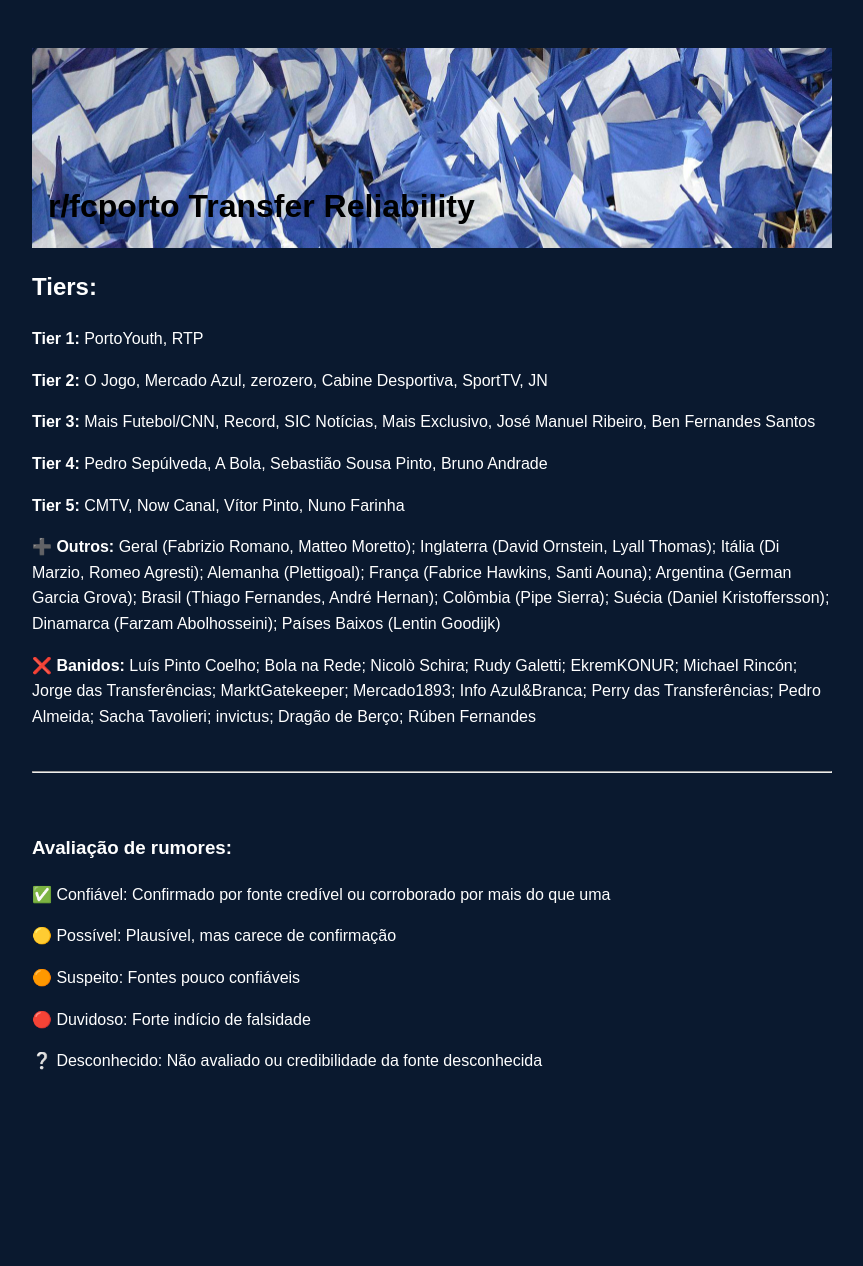
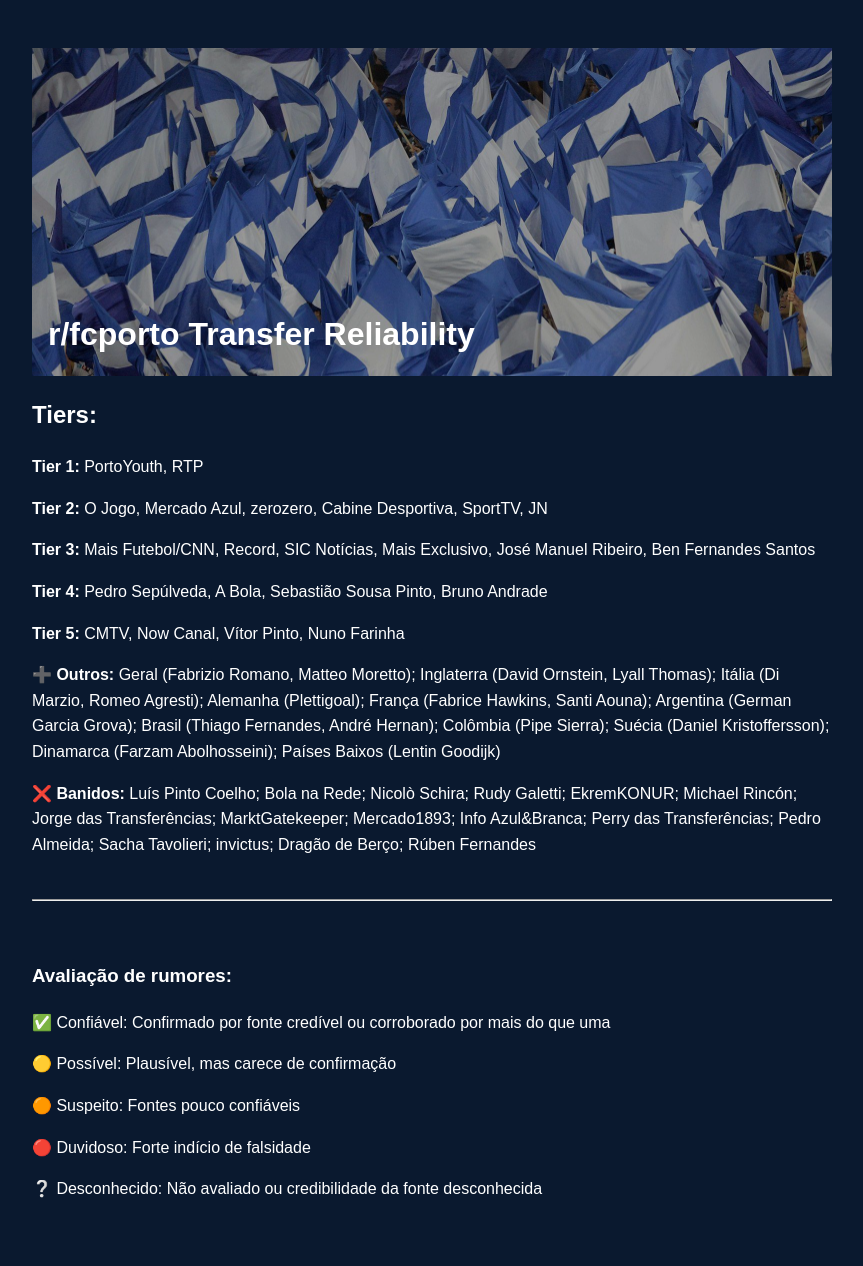
Before and after one commit to Azrial1739/teste-transfer, a Jekyll site: the page built from index.md, in a window 1280 px wide. Shown: the whole page, without its empty margins (208-1071 px from the left). Built offline with Jekyll 4.4.1, drawn with Linux system fonts in a browser that asks for light colours; before the commit the page ends 1138 px from its top, so only the background shows below that.

Commit message:
Update default.html

```diff
--- a/_layouts/default.html
+++ b/_layouts/default.html
@@ -17,23 +17,39 @@
     h1, h2, h3 { color: #fff; }
 
 .banner {
+  position: relative;
   background-image: url('{{ site.baseurl }}/banner.jpg');
   background-size: cover;
-  background-position: center 35%;
-  height: 200px; /* Or however tall you want the banner */
-  position: relative;
+  background-position: center 40%;
+  padding: 4rem 1rem;
+  height: 200px; /* or your preferred height */
+  display: flex;
+  align-items: flex-end;
+}
+
+.banner-overlay {
+  position: absolute;
+  top: 0;
+  left: 0;
+  width: 100%;
+  height: 100%;
+  background-color: rgba(0, 0, 0, 0.4); /* translucent black */
+  z-index: 1;
 }
 
 .banner-text {
   position: absolute;
-  left: 1rem; /* distance from the left edge */
-  bottom: 8%; /* 8% up from the bottom of the banner */
-  color: black;
+  left: 1rem;
+  bottom: 1rem;
+  color: #fff; /* white text on dark overlay */
+  z-index: 2;
   margin: 0;
+}
   </style>
 </head>
 <body>
   <header class="banner">
+  <div class="banner-overlay"></div>
   <h1 class="banner-text">{{ page.title | default: site.title }}</h1>
 </header>
 
```
